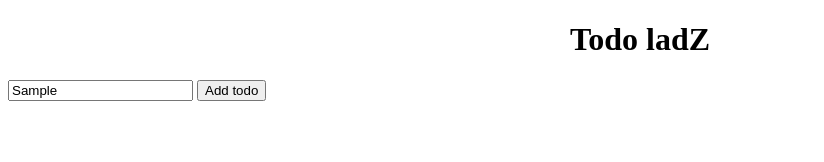
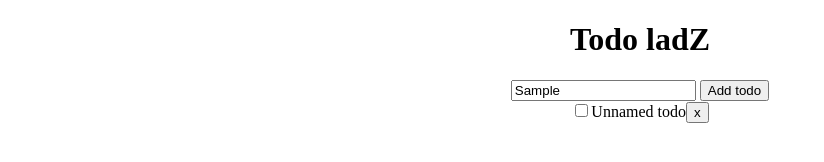
Before and after one commit to Carlito1113/sandboxTodoList, a plain HTML site: page index/index.html in a window 1280 px wide. Both pictures are taken after typing "Sample" into the empty fields and a click on the button "Add todo". Shown: the whole page, without its empty margins (0-824 px from the left). Drawn offline with Linux system fonts and the light colour scheme.

Commit message:
added a function to create and append todo elements into the DOM

```diff
--- a/index/app.js
+++ b/index/app.js
@@ -1,9 +1,33 @@
-let todos = ['pp'];
+let todos = [];
 
-const renderTodos = function(){
-  console.log(todos);
-};
+const filters = {
+  searchText: ''
+}
+
+// const renderTodos = function(todos, filters){
+//   todos.forEach(todo, function () {
+//     const filteredTodos = todo.filter(todo)
+
+//   })
+// };
+
+const generateTodoDOM = function () {
+  const div = document.createElement('div')
+  const span = document.createElement('span')
+  const checkbox = document.createElement('input')
+  const deleteButton = document.createElement('button')
+
+  checkbox.type = 'checkbox'
+  span.textContent = 'Unnamed todo'
+  deleteButton.textContent = 'x'
+  div.appendChild(checkbox)
+  div.appendChild(span)
+  div.appendChild(deleteButton)
+  document.body.appendChild(div)
+
+  return div
+}
 
 document.getElementById('button').addEventListener('click', function(){
-  console.log(renderTodos());
+  generateTodoDOM()
 });
--- a/index/styles.css
+++ b/index/styles.css
@@ -1,3 +1,3 @@
-h1 {
+body {
   text-align: center;
 }
```
